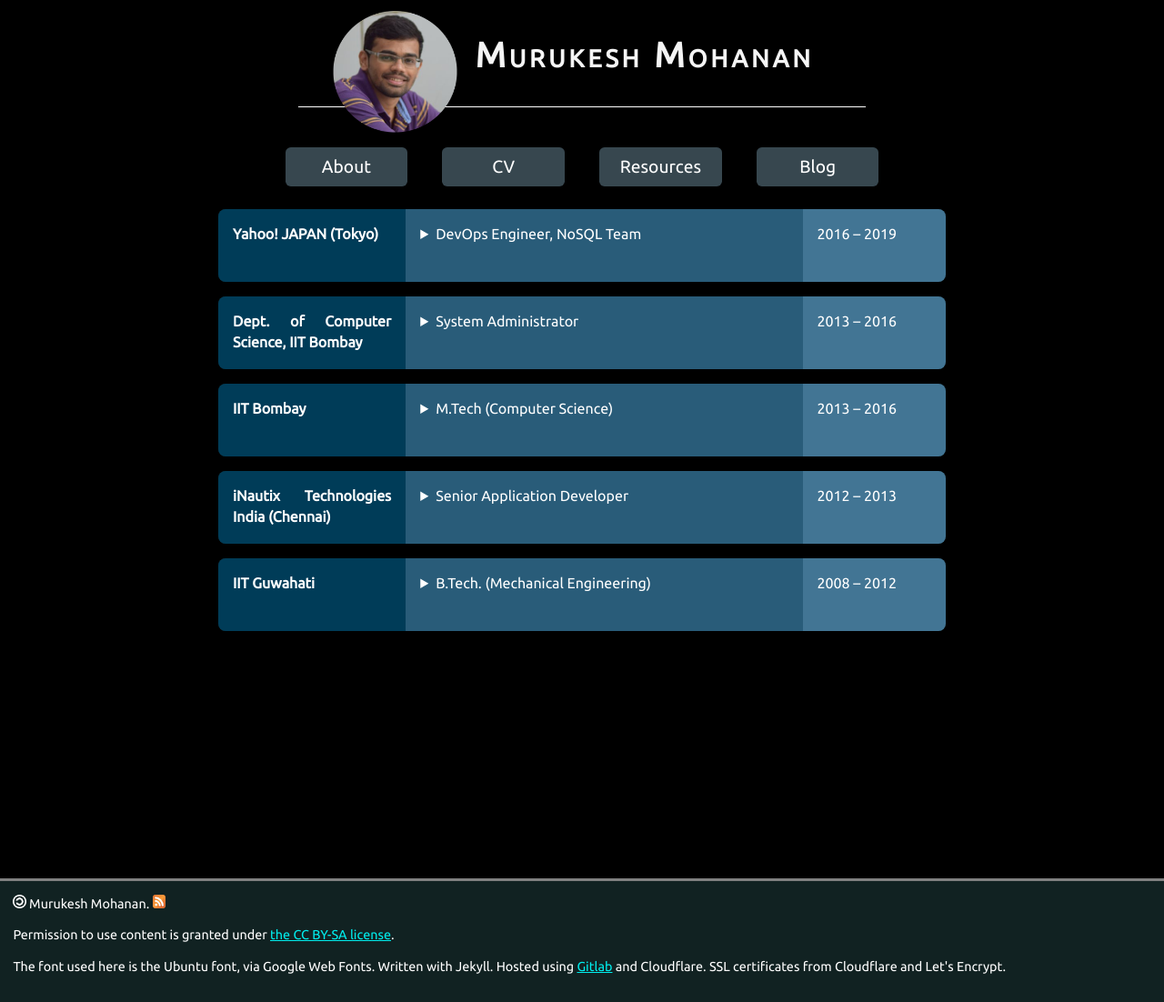
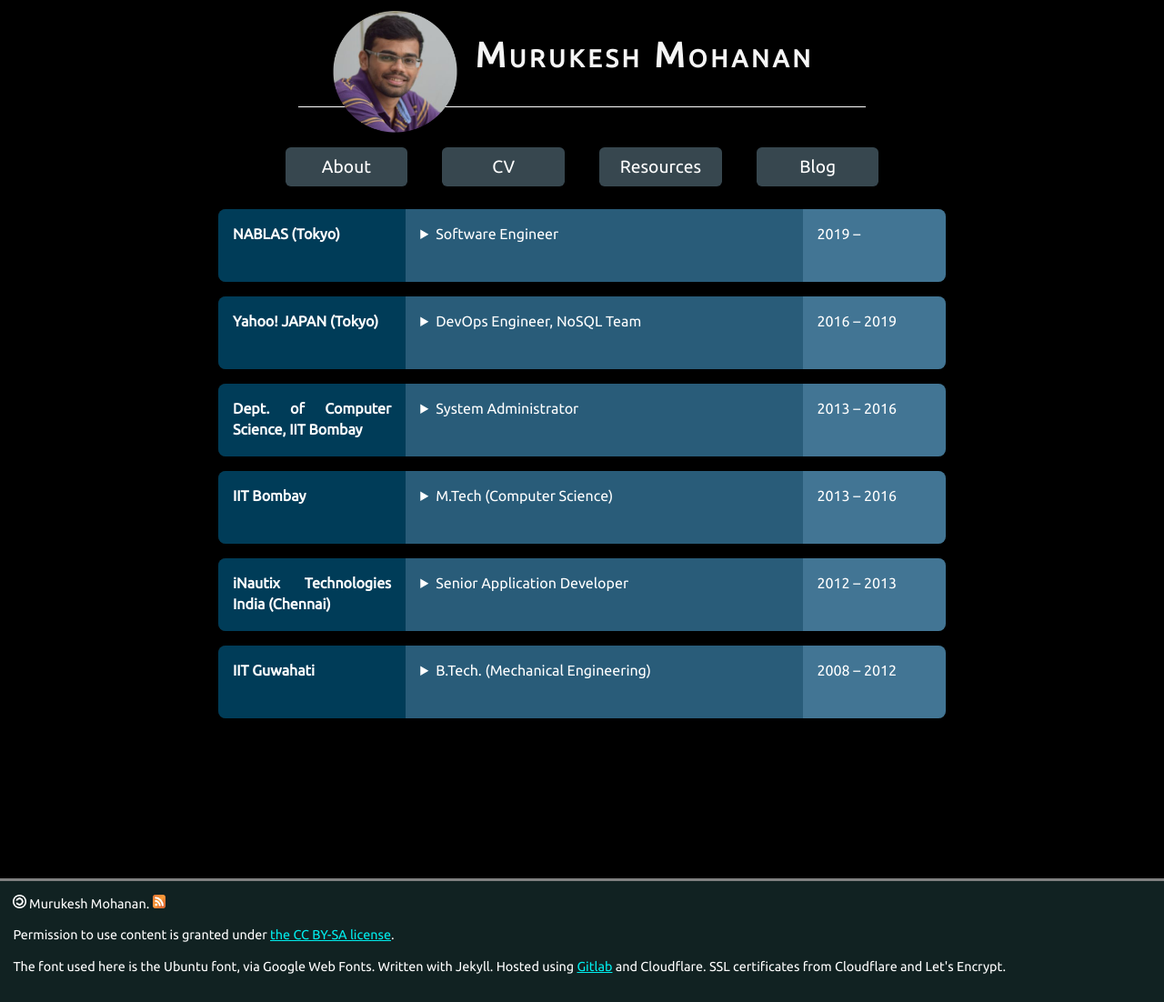
Before and after one commit to muru/muru.github.io, a Jekyll site: the page built from cv.md, in a window 1280 px wide. Shown: the whole page at 91% size. Built offline with Jekyll 4.4.1, drawn with Linux system fonts in a browser that asks for light colours.

Commit message:
update cv

```diff
--- a/cv.md
+++ b/cv.md
@@ -5,6 +5,21 @@
 description: What have I been upto?
 ---
 
+# NABLAS (Tokyo)
+{:.org}
+
+<details markdown="1">
+<summary>Software Engineer</summary>
+ - Development of v2 of e-learning platform (iLect)
+ - Setup and administration of office network (VPN, DNS, DHCP, LDAP)
+ - Setup of office computing cluster (JupyterHub)
+ - Platform development for ML research teams
+</details>
+
+## 2019 --
+{:.year}
+
+<!-- section -->
 # Yahoo! JAPAN (Tokyo)
 {:.org}
 
```
